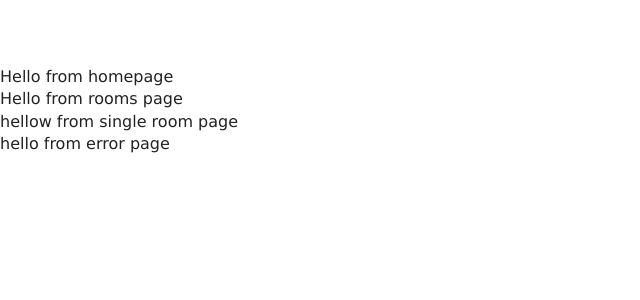
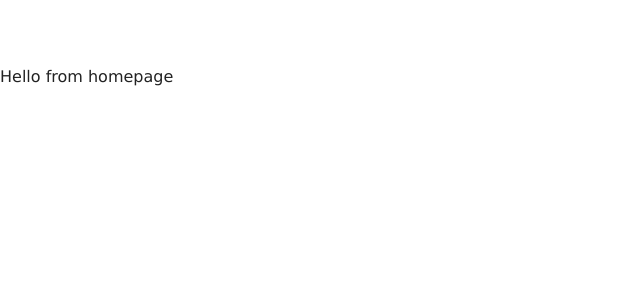
Before and after one commit to adhikarisushant/hotel-website-react, a React (Create React App) app: page / in a window 1280 px wide. Shown: the top 300 px of the page, without its empty margins (0-640 px from the left). Built offline with nearby package versions, Linux system fonts and the light colour scheme.

Commit message:
react router dom

```diff
--- a/src/App.js
+++ b/src/App.js
@@ -6,13 +6,17 @@ import Rooms from './pages/Rooms'
 import SingleRoom from './pages/SingleRoom'
 import Error from './pages/Error'
 
+import { Route, Switch } from 'react-router-dom'
+
 function App() {
   return (
    <>
-    <Home></Home>
-    <Rooms></Rooms>
-    <SingleRoom></SingleRoom>
-    <Error></Error>
+   <Switch>
+   <Route path="/" component={Home} exact />
+    <Route path="/rooms/" component={Rooms} exact />
+    <Route path="/rooms/:slug" component={SingleRoom} exact />
+    <Route component={Error} />
+   </Switch>
    </>
   );
 }
--- a/src/index.js
+++ b/src/index.js
@@ -1,12 +1,15 @@
 import React from 'react';
 import ReactDOM from 'react-dom';
-import './index.css';
+// import './index.css';
 import App from './App';
+import { BrowserRouter as Router } from 'react-router-dom';
 import reportWebVitals from './reportWebVitals';
 
 ReactDOM.render(
   <React.StrictMode>
-    <App />
+    <Router>
+      <App />
+    </Router>
   </React.StrictMode>,
   document.getElementById('root')
 );
```
Also changed, not shown: 1 other file (tests, documents, lock files or other folders).
